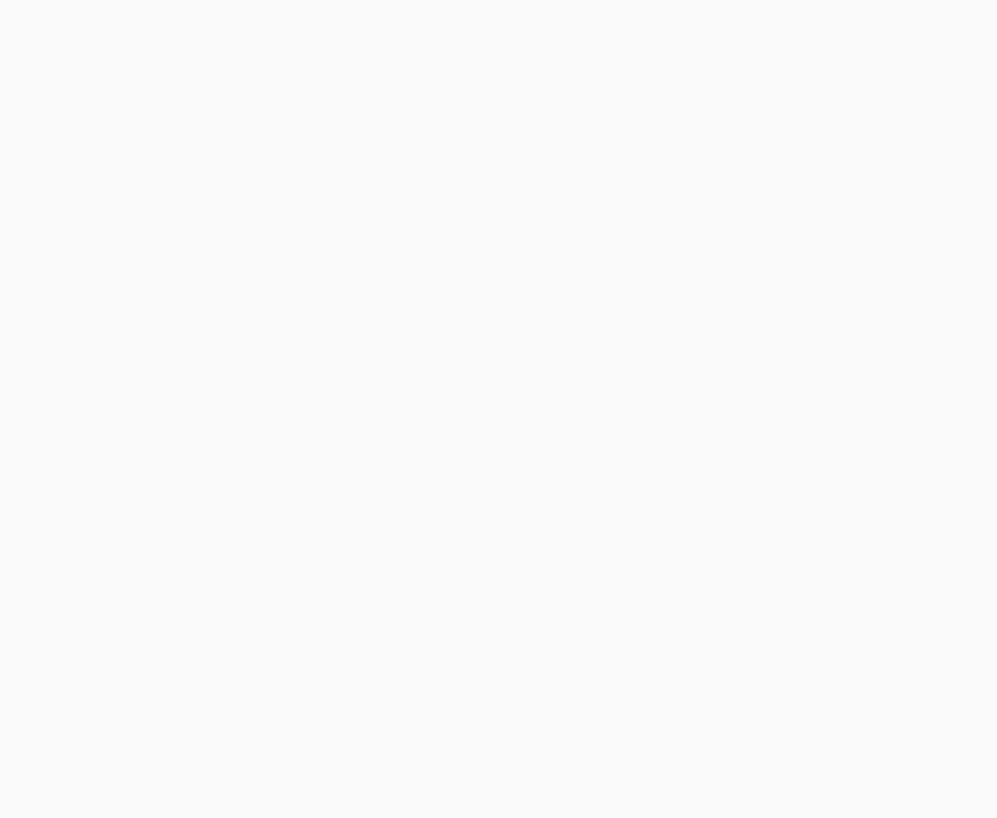
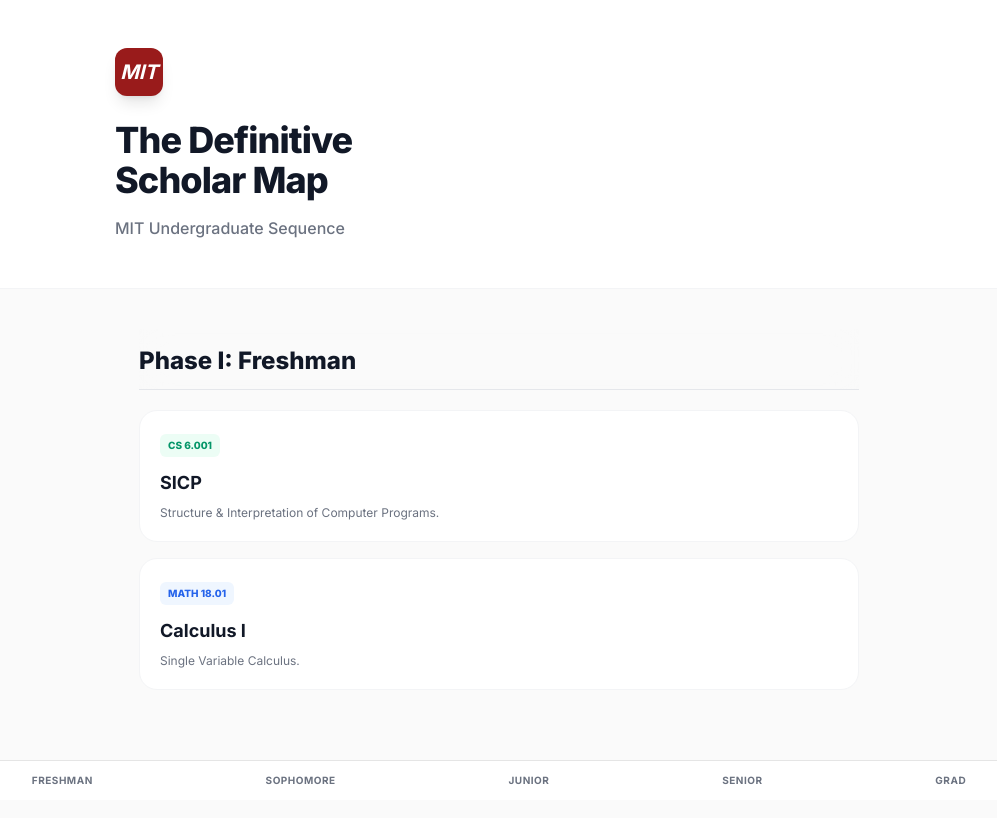
Before and after one commit to integrity-in/Study_RoadMap, a plain HTML site: page index.html in a window 1280 px wide. Shown: the whole page, without its empty margins (141-1138 px from the left). Drawn offline with nearby package versions, Linux system fonts and the light colour scheme.

Commit message:
index.html
add contents

```diff
--- a/index.html
+++ b/index.html
@@ -1,3 +1,5 @@
+<!DOCTYPE html>
+<html lang="en">
 <head>
     <meta charset="UTF-8">
     <meta name="viewport" content="width=device-width, initial-scale=1.0, viewport-fit=cover">
@@ -7,7 +9,6 @@
     <meta name="apple-mobile-web-app-title" content="MIT Scholar">
 
     <link rel="apple-touch-icon" href="https://via.placeholder.com/180/A31F34/FFFFFF?text=MIT">
-
     <meta name="theme-color" content="#A31F34">
 
     <title>MIT Scholar Roadmap</title>
@@ -23,16 +24,14 @@
         body {
             font-family: 'Inter', sans-serif;
             scroll-behavior: smooth;
-            /* viewport-fit=cover와 함께 사용하여 상단 노치 및 하단 바 영역 여백 확보 */
+            /* 최적화: 상단 노치 및 하단 바 영역 여백 자동 확보 */
             padding-top: env(safe-area-inset-top);
             padding-bottom: env(safe-area-inset-bottom);
             -webkit-tap-highlight-color: transparent;
             background-color: #FAFAFA;
-            /* 앱처럼 텍스트 선택 방지 (선택 사항) */
             -webkit-user-select: none;
         }
 
-        /* iPhone 최적화 하단 내비게이션 */
         .mobile-nav {
             display: flex;
             position: fixed;
@@ -47,24 +46,21 @@
             padding: 12px 0;
             border-top: 0.5px solid rgba(0,0,0,0.1);
             padding-bottom: calc(12px + env(safe-area-inset-bottom));
-            box-shadow: 0 -1px 0 rgba(0,0,0,0.05);
         }
+        .mobile-nav a { font-size: 10px; color: #6B7280; text-decoration: none; font-weight: 700; text-align: center; text-transform: uppercase; letter-spacing: 0.5px; }
 
-        /* 햅틱 반응 느낌을 주는 카드 애니메이션 보완 */
         .course-card {
             background: #FFFFFF;
             border-radius: 18px;
             padding: 20px;
             border: 1px solid #F3F4F6;
-            transition: transform 0.2s cubic-bezier(0.4, 0, 0.2, 1), box-shadow 0.2s ease;
-            -webkit-user-drag: none;
+            transition: transform 0.2s cubic-bezier(0.4, 0, 0.2, 1);
+            display: block;
+            text-decoration: none;
+            color: inherit;
         }
-        .course-card:active {
-            transform: scale(0.96); /* 터치 시 눌리는 효과 강화 */
-            background-color: #F9FAFB;
-        }
+        .course-card:active { transform: scale(0.96); background-color: #F9FAFB; }
 
-        /* 상단 헤더 스티키 효과 보완 (Dynamic Island 대응) */
         .stage-header {
             position: sticky;
             top: env(safe-area-inset-top);
@@ -77,7 +73,54 @@
             border-bottom: 0.5px solid #E5E7EB;
         }
 
-        /* 스크롤바 숨기기 */
+        .badge { display: inline-flex; align-items: center; gap: 4px; padding: 4px 8px; border-radius: 6px; font-size: 10px; font-weight: 800; }
+        .b-cs { background: #ECFDF5; color: #059669; }
+        .b-math { background: #EFF6FF; color: #2563EB; }
+        .b-phys { background: #FFFBEB; color: #D97706; }
+
         ::-webkit-scrollbar { display: none; }
     </style>
 </head>
+<body class="text-gray-900">
+
+    <nav class="mobile-nav">
+        <a href="#stage1">Freshman</a>
+        <a href="#stage2">Sophomore</a>
+        <a href="#stage3">Junior</a>
+        <a href="#stage4">Senior</a>
+        <a href="#stage5">Grad</a>
+    </nav>
+
+    <div class="pb-32">
+        <header class="bg-white px-6 py-12 border-b border-gray-100">
+            <div class="max-w-3xl mx-auto">
+                <div class="w-12 h-12 bg-red-800 text-white flex items-center justify-center font-bold text-xl rounded-xl mb-6 shadow-lg italic">MIT</div>
+                <h1 class="text-4xl font-extrabold tracking-tight">The Definitive<br>Scholar Map</h1>
+                <p class="text-gray-500 mt-4 font-medium">MIT Undergraduate Sequence</p>
+            </div>
+        </header>
+
+        <main class="max-w-3xl mx-auto px-6 pt-10 space-y-16">
+            <section id="stage1">
+                <div class="stage-header">
+                    <h2 class="text-2xl font-extrabold">Phase I: Freshman</h2>
+                </div>
+                <div class="grid grid-cols-1 gap-4">
+                    <a href="https://ocw.mit.edu/courses/6-001-structure-and-interpretation-of-computer-programs-spring-2005/" target="_blank" class="course-card">
+                        <span class="badge b-cs">CS 6.001</span>
+                        <h3 class="font-bold text-lg mt-3">SICP</h3>
+                        <p class="text-xs text-gray-500 mt-2">Structure & Interpretation of Computer Programs.</p>
+                    </a>
+                    <a href="https://ocw.mit.edu/courses/18-01sc-single-variable-calculus-fall-2010/" target="_blank" class="course-card">
+                        <span class="badge b-math">MATH 18.01</span>
+                        <h3 class="font-bold text-lg mt-3">Calculus I</h3>
+                        <p class="text-xs text-gray-500 mt-2">Single Variable Calculus.</p>
+                    </a>
+                </div>
+            </section>
+
+            </main>
+    </div>
+
+</body>
+</html>
```
